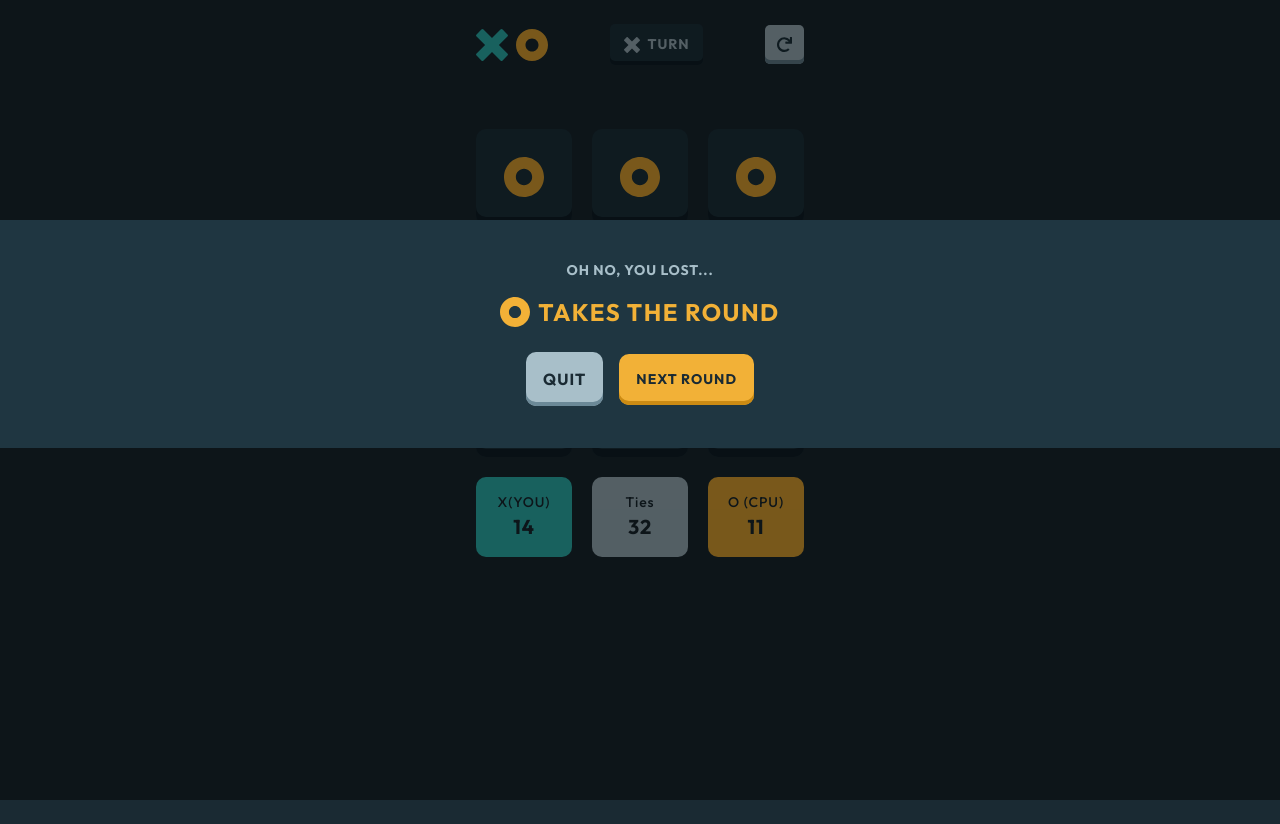
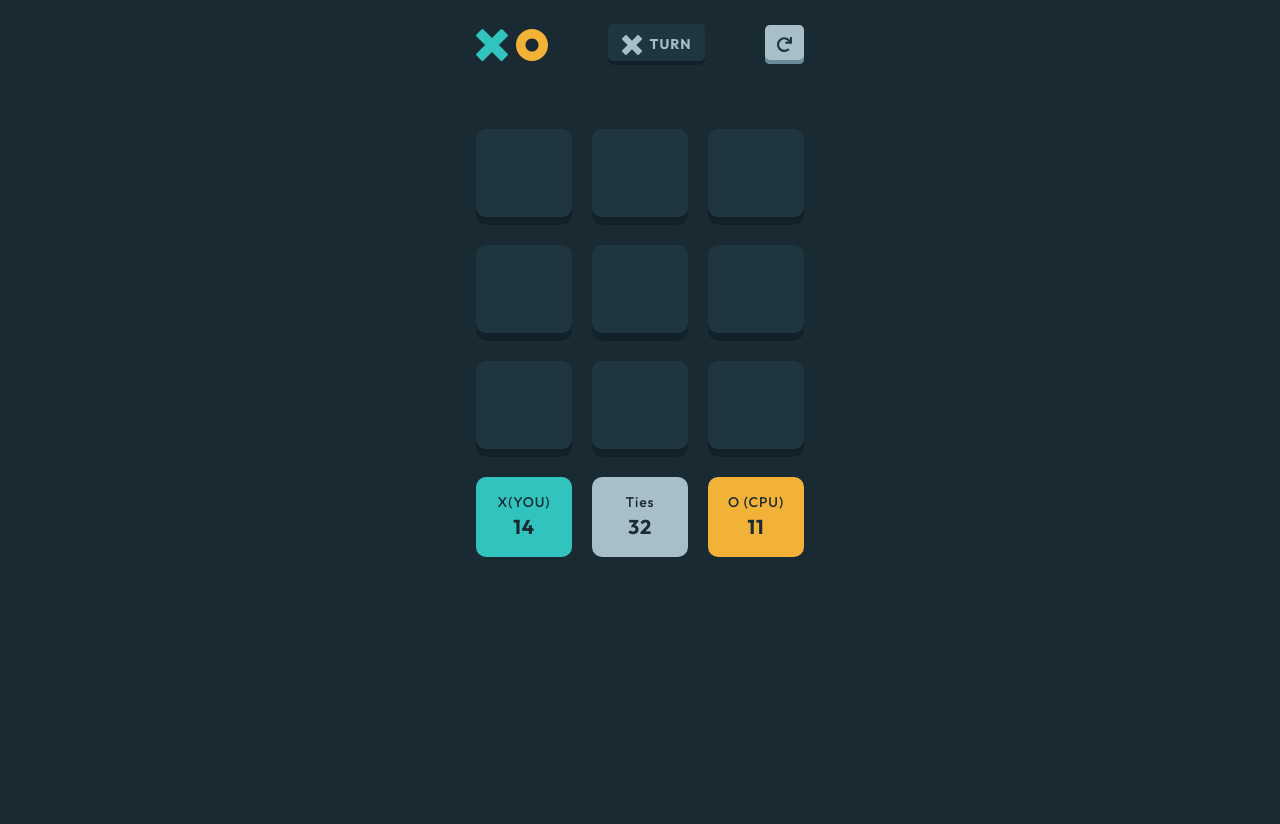
Before and after one commit to juliengDev/Tic_Tac_Toe, a React (Vite) app: page /game in a window 1280 px wide. Built offline with nearby package versions, Linux system fonts and the light colour scheme.

Commit message:
refactor of the gameBoard

```diff
--- a/src/components/ui/Button.tsx
+++ b/src/components/ui/Button.tsx
@@ -1,10 +1,23 @@
+import iconX from "../../assets/icon-x-grey.svg";
+import iconO from "../../assets/icon-o.svg";
+import iconRestart from "../../assets/icon-restart.svg";
+
 interface ButtonProps {
   className?: string;
-  children: React.ReactNode;
+  children?: React.ReactNode;
+  value?: string;
 }
 
-function Button({ className = "", children }: ButtonProps) {
-  return <button className={`btn ${className}`}>{children}</button>;
+function Button({ className = "", value = "", children }: ButtonProps) {
+  return (
+    <button className={`btn ${className}`}>
+      {value === "X" ? <img className="w-10" src={iconX} alt="icon X" /> : null}
+      {value === "O" ? <img className="w-10" src={iconO} alt="icon O" /> : null}
+      {value === "icon-x" ? <img className="w-[20px]" src={iconX} alt="icon O" /> : null}
+      {value === "reset" ? <img className="w-[15px]" src={iconRestart} alt="" /> : null}
+      {children}
+    </button>
+  );
 }
 
 export default Button;
--- /dev/null
+++ b/src/components/ui/GridBoard.tsx
@@ -0,0 +1,25 @@
+import { useState } from "react";
+import Button from "./Button";
+
+const GridBoard = () => {
+  const [squares, setSquares] = useState(Array(9).fill(null));
+  const classname = "btn-base btn-4 flex h-[96px] min-w-[96px] items-center justify-center rounded-[10px] px-7 py-6";
+
+  return (
+    <div className="mb-5 grid grid-cols-3 gap-5">
+      <Button className={classname} value={squares[0]}></Button>
+      <Button className={classname} value={squares[1]}></Button>
+      <Button className={classname} value={squares[2]}></Button>
+
+      <Button className={classname} value={squares[3]}></Button>
+      <Button className={classname} value={squares[4]}></Button>
+      <Button className={classname} value={squares[5]}></Button>
+
+      <Button className={classname} value={squares[6]}></Button>
+      <Button className={classname} value={squares[7]}></Button>
+      <Button className={classname} value={squares[8]}></Button>
+    </div>
+  );
+};
+
+export default GridBoard;
--- /dev/null
+++ b/src/components/ui/ResultLayout.tsx
@@ -0,0 +1,20 @@
+const ResultLayout = () => {
+  return (
+    <div className="grid grid-cols-3 gap-x-5">
+      <div className="flex flex-col items-center justify-center rounded-[10px] bg-(--color-light-blue) px-5 py-4 text-xl font-bold text-(--color-dark-navy)">
+        <p className="text-[0.875rem] font-medium tracking-[0.88px]">X(YOU)</p>
+        <p className="text-xl">14</p>
+      </div>
+      <div className="flex flex-col items-center justify-center rounded-[10px] bg-(--color-silver) px-5 py-4 text-xl font-bold text-(--color-dark-navy)">
+        <p className="text-[0.875rem] font-medium tracking-[0.88px]">Ties</p>
+        <p className="text-xl">32</p>
+      </div>
+      <div className="flex flex-col items-center justify-center rounded-[10px] bg-(--color-light-yellow) px-5 py-4 text-xl font-bold text-(--color-dark-navy)">
+        <p className="text-[0.875rem] font-medium tracking-[0.88px]">O (CPU)</p>
+        <p className="text-xl">11</p>
+      </div>
+    </div>
+  );
+};
+
+export default ResultLayout;
--- a/src/pages/Game.tsx
+++ b/src/pages/Game.tsx
@@ -1,60 +1,28 @@
 import Button from "@/components/ui/Button";
-import iconRestart from "../assets/icon-restart.svg";
+import GridBoard from "@/components/ui/GridBoard";
 import Logo from "@/components/ui/Logo";
-import iconX from "../assets/icon-x-grey.svg";
-import iconO from "../assets/icon-o.svg";
-import Modal from "@/components/ui/Modal";
+import ResultLayout from "@/components/ui/ResultLayout";
+// import Modal from "@/components/ui/Modal";
 
 const Header = () => {
   return (
     <header className="mb-16 flex items-center justify-between">
       <Logo className="mb-0" />
-      <Button className="btn-base btn-3 flex items-center justify-center gap-2 rounded-[5px] px-3.5 py-2.5 text-(--color-silver)">
-        <img className="w-4" src={iconX} alt="X icon" />
+      <Button
+        value="icon-x"
+        className="btn-base btn-3 flex items-center justify-center gap-2 rounded-[5px] px-3.5 py-2.5 text-(--color-silver)"
+      >
         <p>TURN</p>
       </Button>
-      <Button className="btn-restart w-10 rounded-[5px] p-3">
-        <img className="w-[15px]" src={iconRestart} alt="" />
-      </Button>
+      <Button value="reset" className="btn-restart w-10 rounded-[5px] p-3"></Button>
     </header>
-  );
-};
-
-const GridBoard = () => {
-  return (
-    <div className="mb-5 grid grid-cols-3 gap-5">
-      {Array.from({ length: 9 }, (_, i) => (
-        <Button key={i} className="btn-base btn-4 flex h-[96px] w-[96px] items-center justify-center rounded-[10px] px-7 py-6">
-          <img className="w-10" src={iconO} alt="" />
-        </Button>
-      ))}
-    </div>
-  );
-};
-
-const ResultLayout = () => {
-  return (
-    <div className="grid grid-cols-3 gap-x-5">
-      <div className="flex flex-col items-center justify-center rounded-[10px] bg-(--color-light-blue) px-5 py-4 text-xl font-bold text-(--color-dark-navy)">
-        <p className="text-[0.875rem] font-medium tracking-[0.88px]">X(YOU)</p>
-        <p className="text-xl">14</p>
-      </div>
-      <div className="flex flex-col items-center justify-center rounded-[10px] bg-(--color-silver) px-5 py-4 text-xl font-bold text-(--color-dark-navy)">
-        <p className="text-[0.875rem] font-medium tracking-[0.88px]">Ties</p>
-        <p className="text-xl">32</p>
-      </div>
-      <div className="flex flex-col items-center justify-center rounded-[10px] bg-(--color-light-yellow) px-5 py-4 text-xl font-bold text-(--color-dark-navy)">
-        <p className="text-[0.875rem] font-medium tracking-[0.88px]">O (CPU)</p>
-        <p className="text-xl">11</p>
-      </div>
-    </div>
   );
 };
 
 function Game() {
   return (
     <div className="m-6 mx-auto max-w-[20.5rem]">
-      <Modal player="o" />
+      {/* <Modal player="o" /> */}
       <Header />
       <GridBoard />
       <ResultLayout />
```
